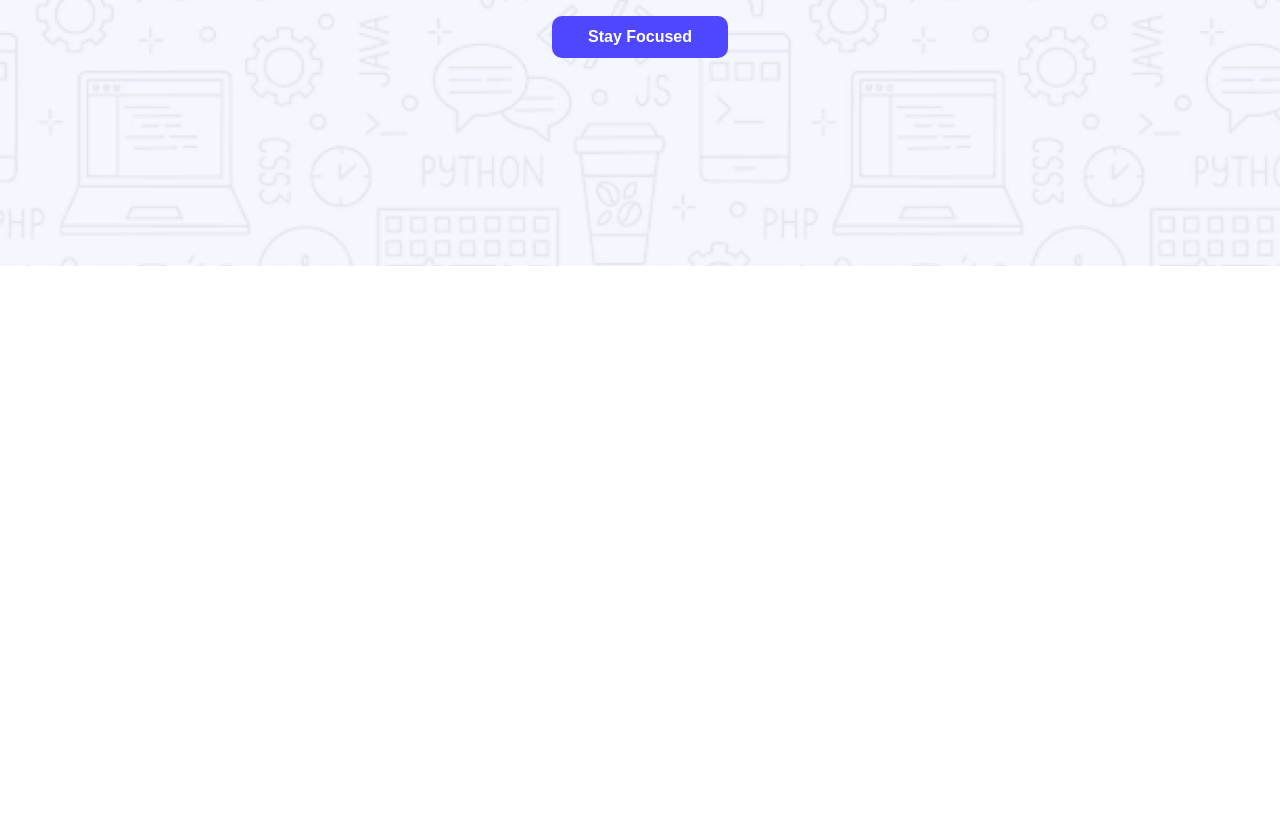
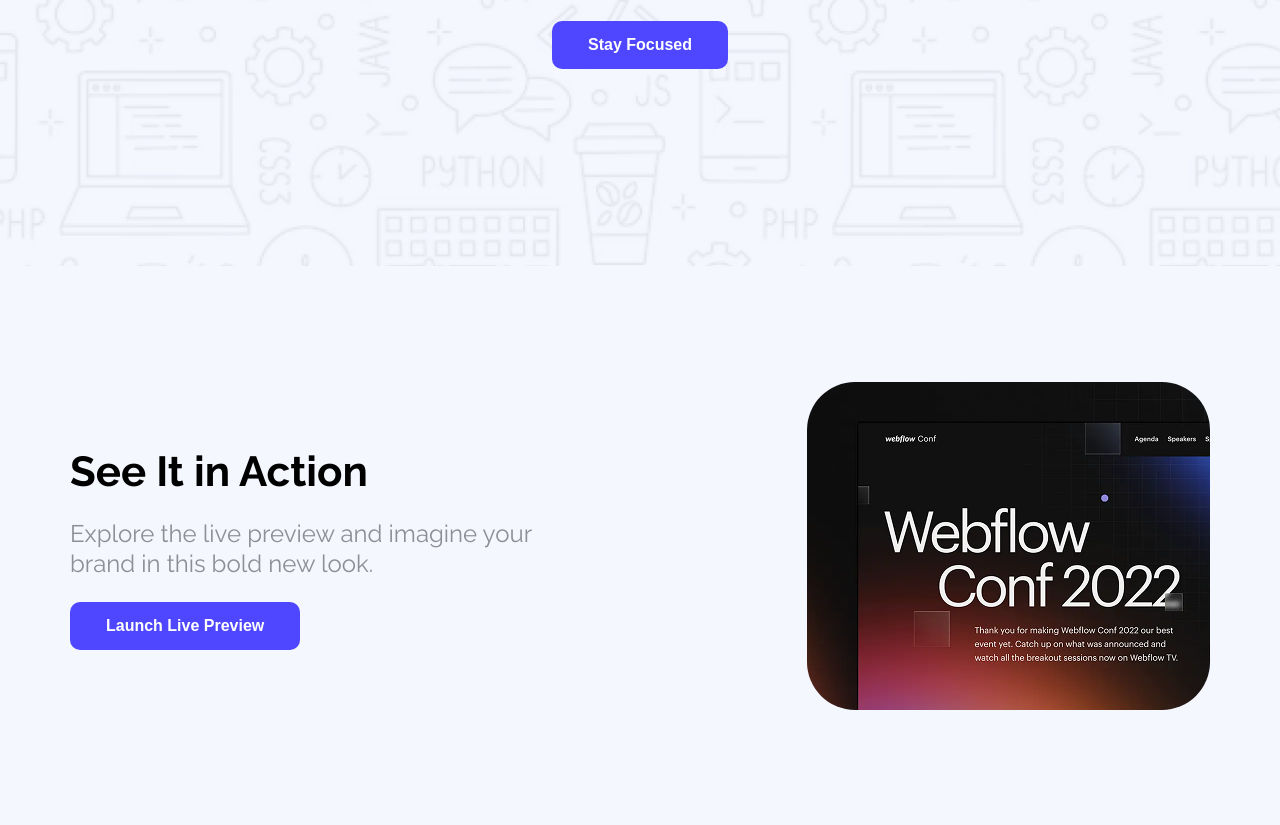
Before and after one commit to biplobrana007/assignment-01, a plain HTML site: page index.html in a window 1280 px wide. Shown: the part 434-1259 px from the top of the page. Before the commit the page ends 800 px from the top, so only its background shows below. Drawn offline with Linux system fonts and the light colour scheme.

Commit message:
action section added

```diff
--- a/index.html
+++ b/index.html
@@ -25,6 +25,23 @@
             <button class="btn">Stay Focused</button>
         </div>
     </header>
+    <main class="bg">
+        <section>
+            <div class="container">
+                <div class="action">
+                    <div class="actionLeft">
+                        <h3 class="ralewayFont">See It in Action</h3>
+                        <p class="ralewayFont">Explore the live preview and imagine your brand in this bold new look.</p>
+                        <button class="btn">Launch Live Preview</button>
+                    </div>
+                    <div class="actionRight">
+                        <img src="images/wc-mini.png" alt="">
+                    </div>
+                </div>
+            </div>
+
+        </section>
+    </main>
 
 </body>
 
--- a/style.css
+++ b/style.css
@@ -2,6 +2,7 @@
     margin: 0;
     padding: 0;
 }
+
 
 /* ---------------------------------------------FONTS */
 
@@ -17,10 +18,11 @@
     font-style: normal;
   }
 
+
 /* .........................SHARED CLASSES */
 
 .container{
-    max-width: 1440px;
+    max-width: 1140px;
     margin: auto;
 }
 
@@ -31,9 +33,16 @@
     color: white;
     font-size: 16px ;
     font-weight: bold;
+    cursor: pointer;
+    padding: 12px 36px;
+    line-height: 150%;
 }
 
 
+.bg{
+    background: #f5f7ff;
+
+}
 
 /* ..........................HEADER SECTION START */
 header{
@@ -53,11 +62,10 @@ nav{
 .logo{
     font-size: 34px;
     color: #4e47ff;
+    font-weight: 900;
 }
 
-.signUp{
-    padding: 12px 36px;
-}
+
 
 .banner{
     text-align: center;
@@ -67,13 +75,42 @@ nav{
 .banner h2{
     font-size: 65px;
     font-weight: bold;
-    color: #252432;
 
 
 }
 
 .banner button{
-    padding: 12px 36px;
     margin-top: 37px;
 }
 /* ..............................................HEADER SECTION END */
+
+
+/* ..................................ACTION SECTION START */
+
+.action{
+    display: flex;
+    align-items: center;
+    justify-content: space-between;
+    padding: 116px 0;
+    gap: 205px;
+
+
+}
+
+.actionLeft h3{
+    font-size: 42px;
+}
+
+.actionLeft p{
+    font-size: 24px;
+    line-height: 30px;
+    margin: 23px 0;
+    color: #8d8e98
+}
+
+.actionRight img{
+    border-radius: 48px;
+}
+
+
+/* ..................................ACTION SECTION END */
```
